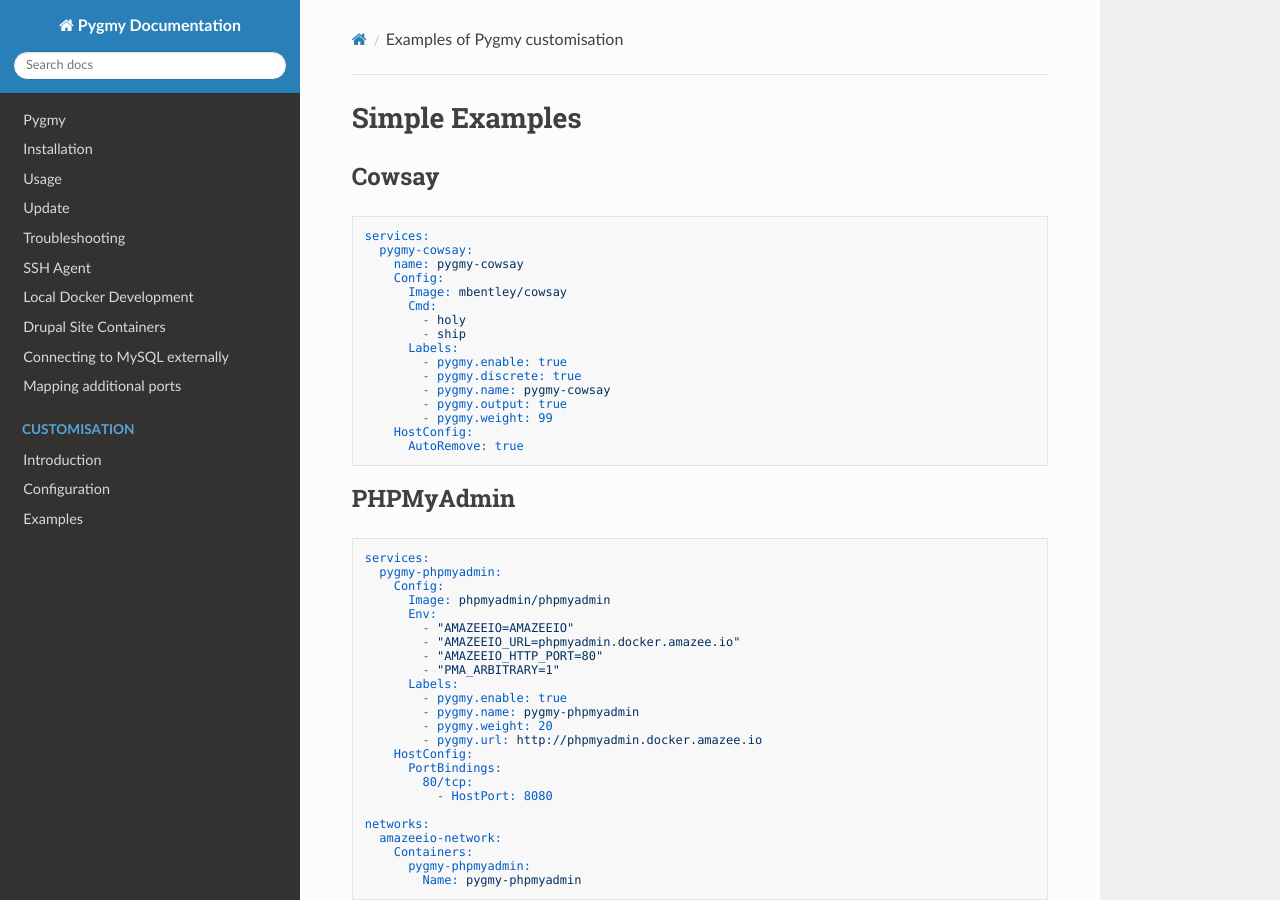
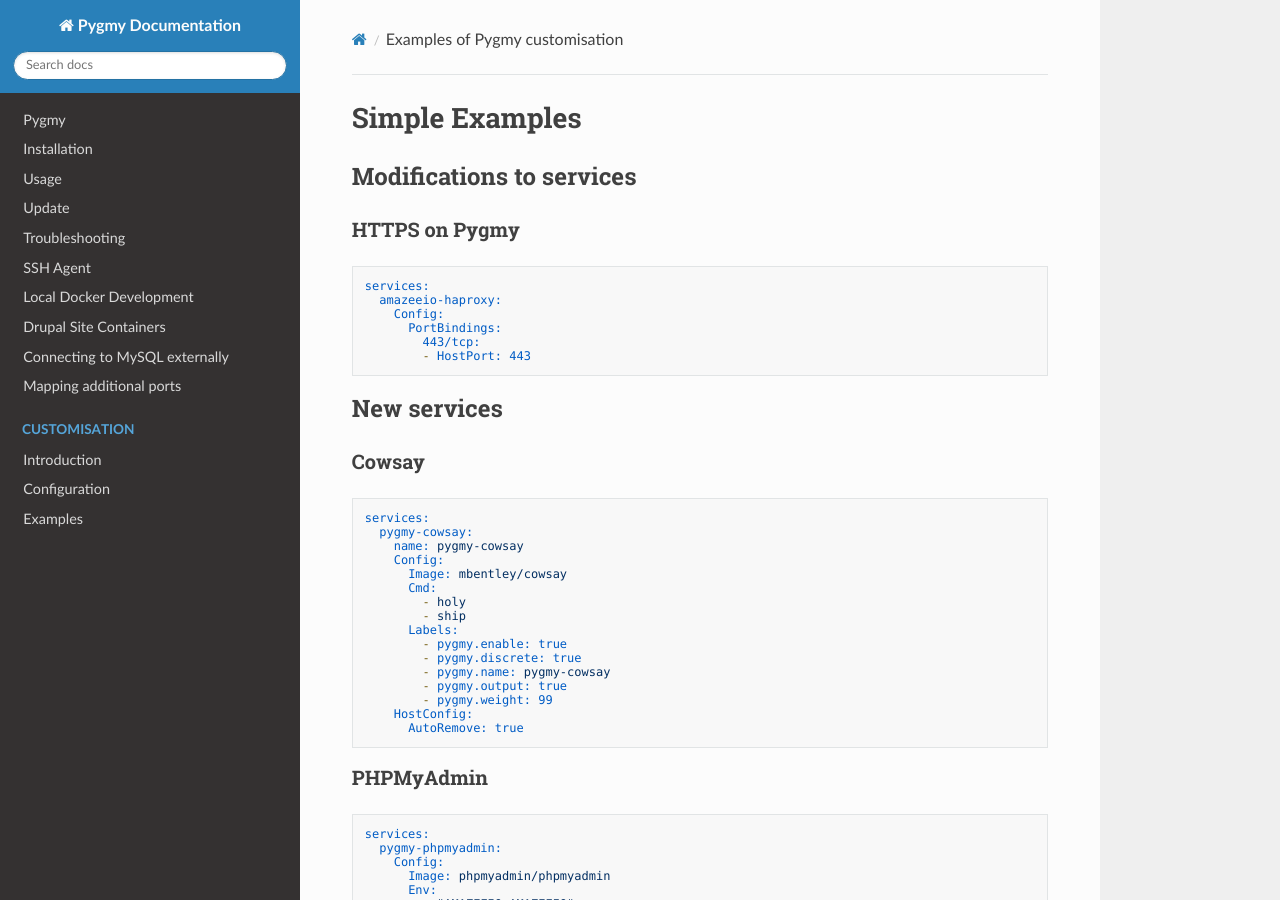
Before and after one commit to pygmystack/pygmy, an MkDocs documentation site: the page built from docs/customisation/examples_simple.md, in a window 1280 px wide and 900 px high. Built offline with MkDocs 1.6.1, drawn with Linux system fonts in a browser that asks for light colours; nearby versions of some CDN libraries.

Commit message:
#66 documentation
Signed-off-by: Karl Hepworth <karl.hepworth@gmail.com>

````diff
--- a/docs/customisation/examples_simple.md
+++ b/docs/customisation/examples_simple.md
@@ -8,7 +8,20 @@
 
 # Simple Examples
 
-## Cowsay
+## Modifications to services
+
+### HTTPS on Pygmy
+```yaml
+services:
+  amazeeio-haproxy:
+    Config:
+      PortBindings:
+        443/tcp:
+        - HostPort: 443
+```
+
+## New services
+### Cowsay
 ```yaml
 services:
   pygmy-cowsay:
@@ -28,7 +41,7 @@
       AutoRemove: true
 ```
 
-## PHPMyAdmin
+### PHPMyAdmin
 ```yaml
 services:
   pygmy-phpmyadmin:
@@ -56,7 +69,7 @@
         Name: pygmy-phpmyadmin
 ```
 
-## Portainer
+### Portainer
 ```yaml
 services:
   pygmy-portainer:
````
